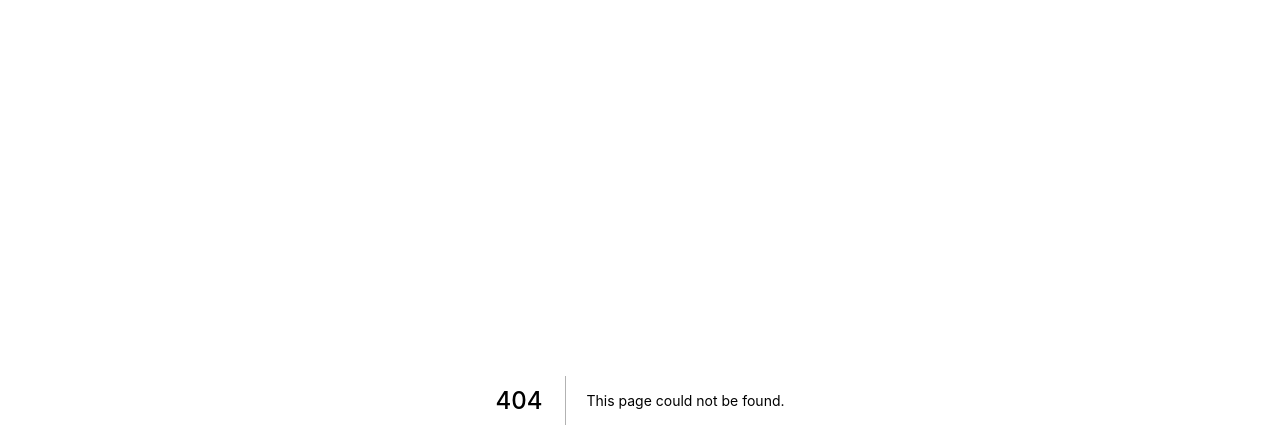
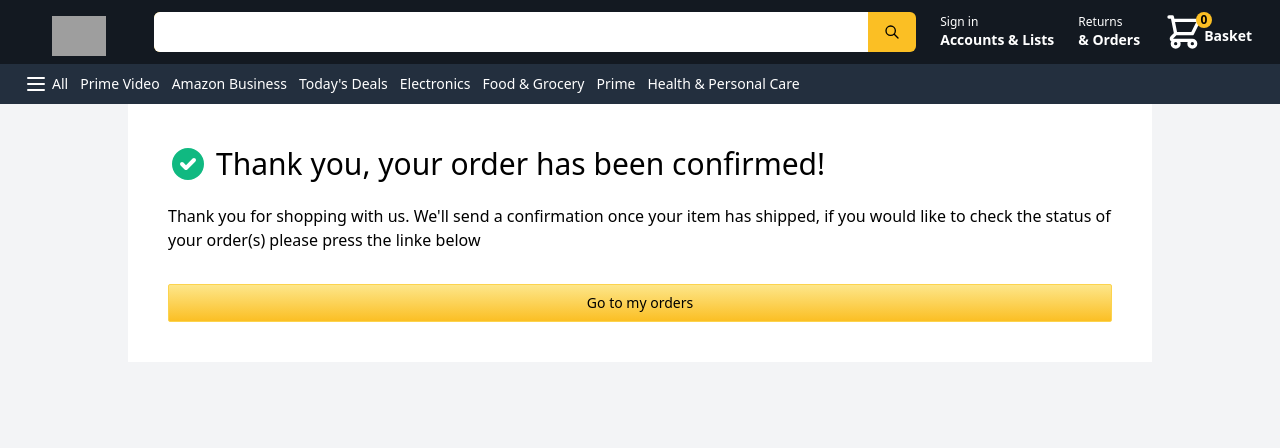
Before and after one commit to indiu6/amazon-nextjs, a Next.js app: page /success in a window 1280 px wide. Before the commit this address had no page. Shown: the top 448 px of the page. Built offline with nearby package versions, Linux system fonts and the light colour scheme; no server answers; grey boxes are pictures that could not be loaded.

Commit message:
done payment success page

```diff
--- /dev/null
+++ b/src/pages/success.js
@@ -0,0 +1,36 @@
+import { useRouter } from 'next/router';
+const { CheckCircleIcon } = require('@heroicons/react/solid');
+const { default: Header } = require('../components/Header');
+
+function success() {
+  const router = useRouter();
+  return (
+    <div className="bg-gray-100 h-screen">
+      <Header />
+
+      <main className="max-w-screen-lg mx-auto">
+        <div className="flex flex-col p-10 bg-white">
+          <div className="flex items-center space-x-2 mb-5">
+            <CheckCircleIcon className="text-green-500 h-10" />
+            <h1 className="text-3xl">
+              Thank you, your order has been confirmed!
+            </h1>
+          </div>
+          <p>
+            Thank you for shopping with us. We'll send a confirmation once your
+            item has shipped, if you would like to check the status of your
+            order(s) please press the linke below
+          </p>
+          <button
+            onClick={() => router.push('/orders')}
+            className="button mt-8"
+          >
+            Go to my orders
+          </button>
+        </div>
+      </main>
+    </div>
+  );
+}
+
+export default success;
```
Also changed, not shown: 1 other file (tests, documents, lock files or other folders).
